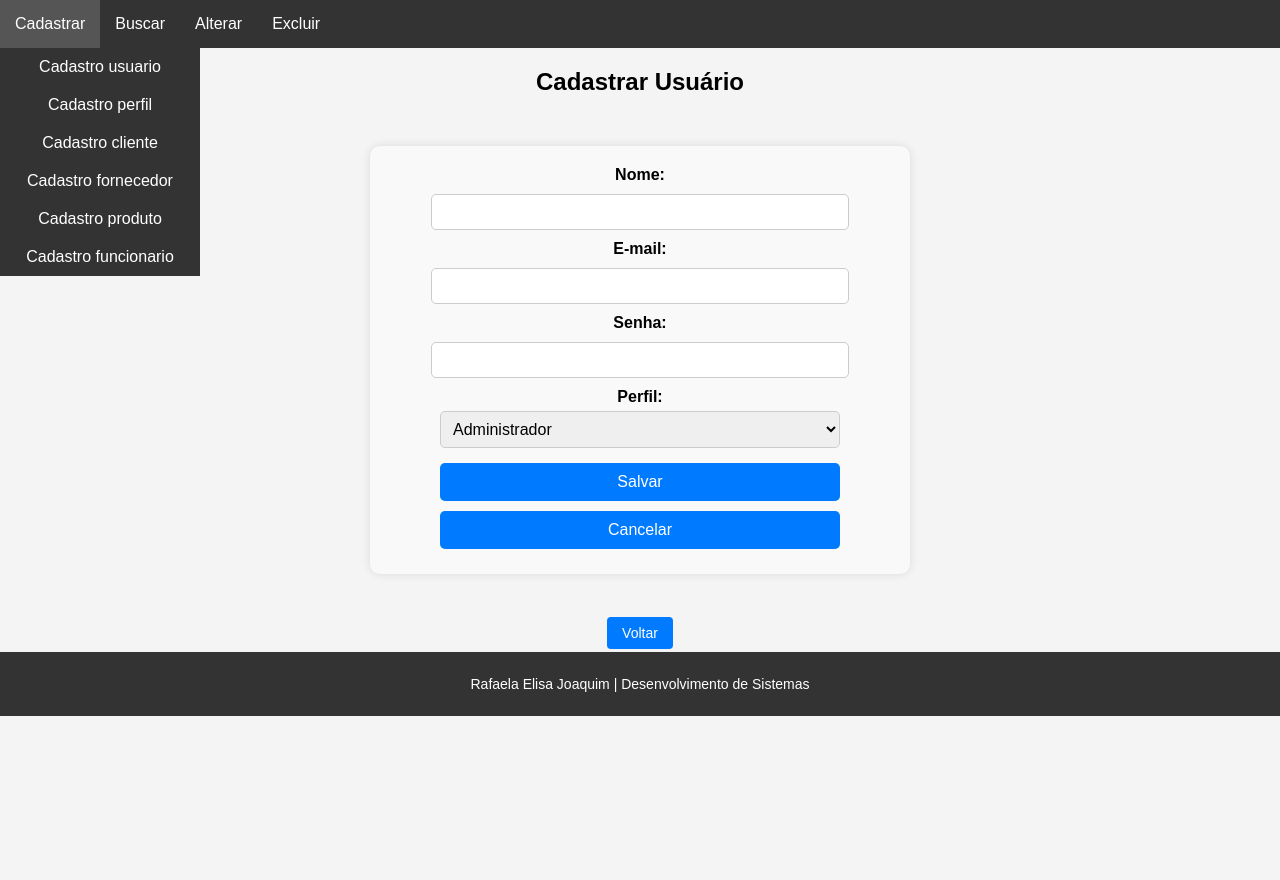
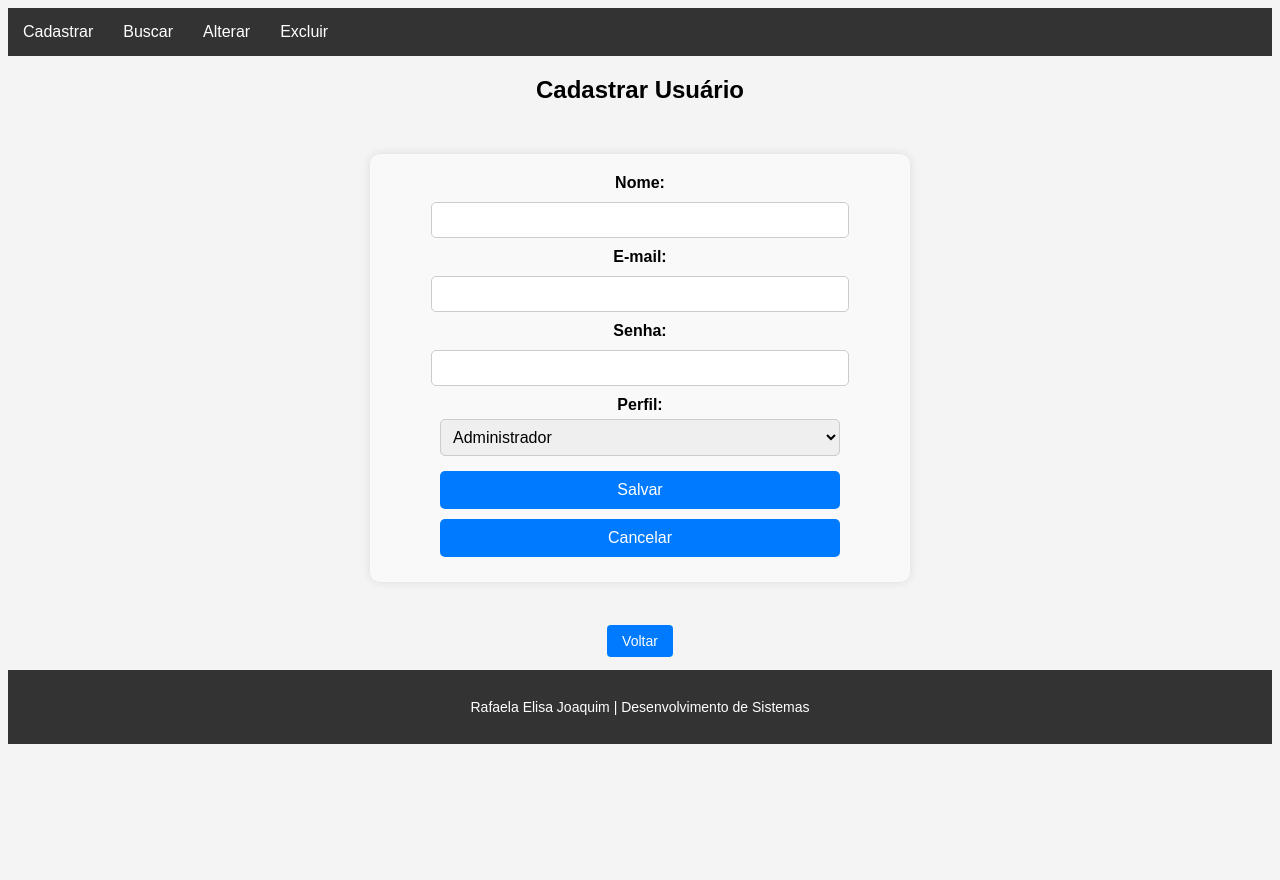
Before and after one commit to rafaelaelisajoaquim/Rafaela_Joaquim_prova, a PHP site: page /cadastro_usuario.php in a window 1280 px wide. After the commit the page ends 744 px from the top, so only its background shows below. Run offline with PHP 8.4, Linux system fonts and the light colour scheme; a user stored in the database is signed in; data comes from the database, SQL or seed files in the repository.

Commit message:
Cadastro Usuário
Alteração na estilização (rodapé, botões e outros).
Adicionado o JavaScript (validação).

```diff
--- a/cadastro_usuario.php
+++ b/cadastro_usuario.php
@@ -72,41 +72,21 @@
     <title> Cadastrar Usuário </title>
     <link rel="stylesheet" href="styles.css">
     <style>
-        body {
-            font-family: Arial, sans-serif;
-            background-color: #f4f4f4;
-            text-align: center;
-            position: relative;
-            min-height: 100vh;
-            margin: 0;
-            padding: 0;
-            padding-bottom: 80px;
-        }
-
         .voltar{
+            background-color: #007bff;
             padding: 8px 15px;
-            background-color: #007bff;
             color: white;
-            border: none;
+            font-size: 14px;
             border-radius: 4px;
-            font-size: 14px;
-            font-family: Arial, sans-serif;
             text-decoration: none;
         }
 
         .footer {
             background-color: #333;
-            margin-top: 10px;
-            padding: 10px;
-            width: 100%;
-            box-sizing: border-box;
-            position: absolute;
-        }
-
-        .footer p {
-            text-align: center;
-            color: white;
-            font-size: 14px;
+            color:white;
+            padding: 15px;
+            margin-top: 20px;
+            font-size:14px;
         }
     </style>
 </head>
@@ -129,7 +109,7 @@
                 </ul>
             </nav>
         <h2> Cadastrar Usuário </h2>
-    <form action="cadastro_usuario.php" method="POST">
+        <form id="formCadastro" action="cadastro_usuario.php" method="POST">
             <label for="nome"> Nome: </label>
             <input type="text" name="nome" id="nome" required>
 
@@ -153,6 +133,34 @@
 
         <a class="voltar" href="principal.php">Voltar</a>
 
+        <script>
+            const nomeInput = document.getElementById("nome");
+
+            // Bloquear símbolos e números no campo nome
+            nomeInput.addEventListener("input", function() {
+                this.value = this.value.replace(/[^a-zA-ZÀ-ÿ\s]/g, "");
+            });
+
+            document.getElementById("formCadastro").addEventListener("submit", function(e) {
+                const nome = nomeInput.value.trim();
+                const email = document.getElementById("email").value.trim();
+
+                // Validação do nome (mínimo 3 letras)
+                if (nome.length < 3) {
+                    alert("O nome deve ter pelo menos 3 letras.");
+                    e.preventDefault();
+                    return;
+                }
+
+                // Validação do email com regex simples
+                const regexEmail = /^[^\s@]+@[^\s@]+\.[^\s@]+$/;
+                if (!regexEmail.test(email)) {
+                    alert("Digite um e-mail válido.");
+                    e.preventDefault();
+                    return;
+                }
+            });
+        </script>
         <footer class="footer">
             <p>Rafaela Elisa Joaquim | Desenvolvimento de Sistemas</p>
         </footer>
```
Lines whose indentation alone changed are shown as unchanged.
